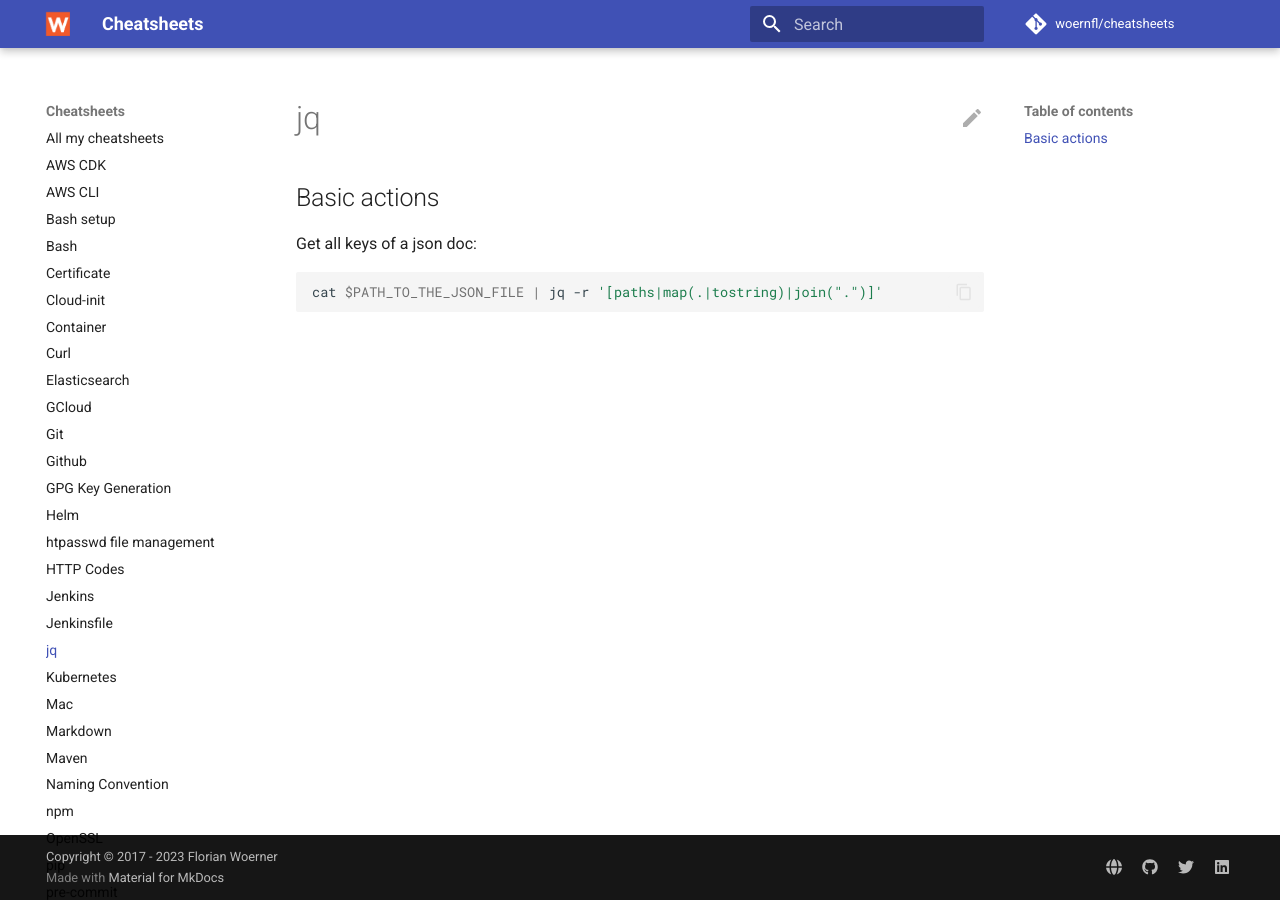
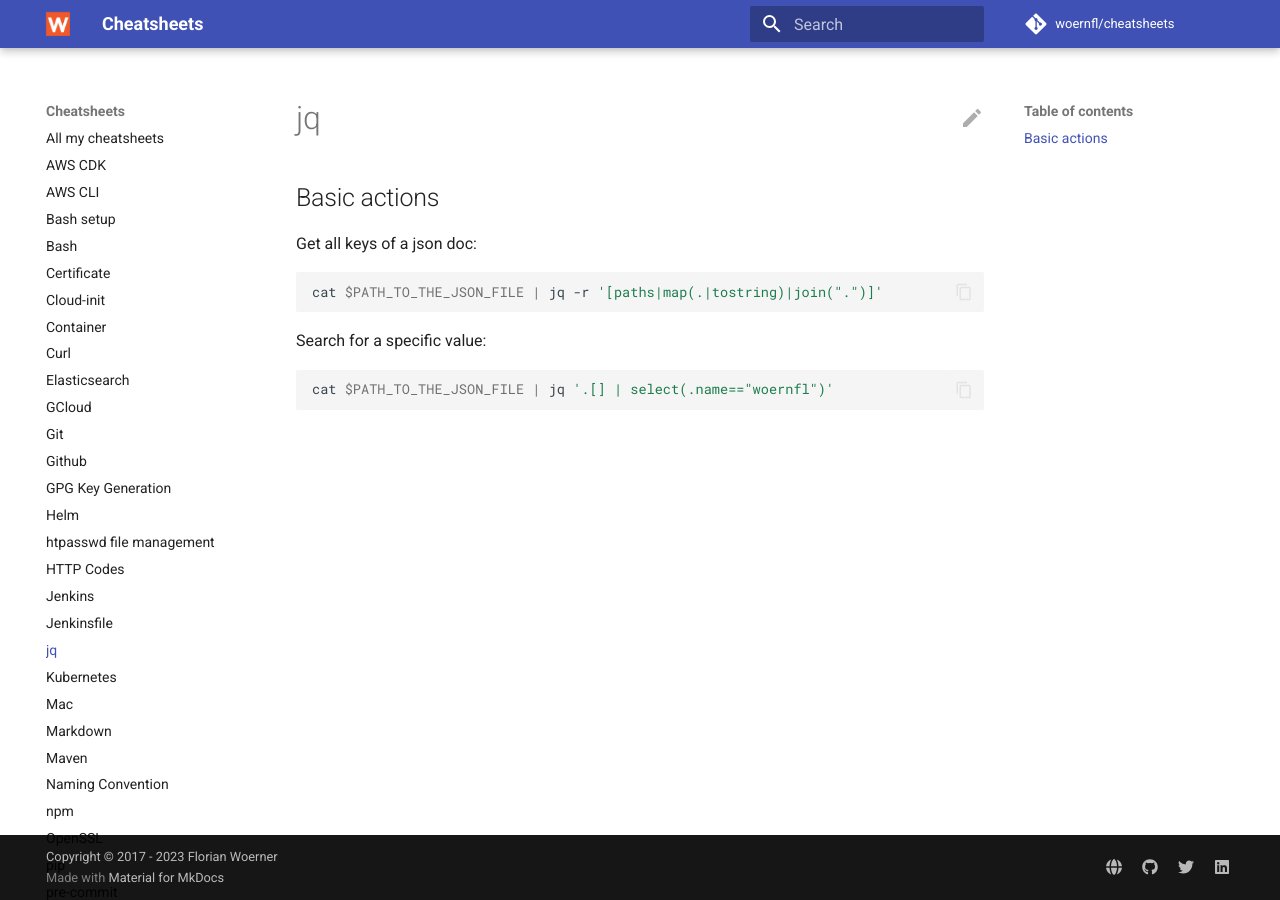
Before and after one commit to woernfl/cheatsheets, an MkDocs documentation site: the page built from docs/jq.md, in a window 1280 px wide. Built offline with MkDocs 1.6.1 and Material for MkDocs 9.7.7, drawn with Linux system fonts in a browser that asks for light colours; comment, search, counter and statistics services are not loaded.

Commit message:
Update jq.md (#190)

````diff
--- a/docs/jq.md
+++ b/docs/jq.md
@@ -7,3 +7,9 @@ Get all keys of a json doc:
 ```bash
 cat $PATH_TO_THE_JSON_FILE | jq -r '[paths|map(.|tostring)|join(".")]'
 ```
+
+Search for a specific value:
+
+```bash
+cat $PATH_TO_THE_JSON_FILE | jq '.[] | select(.name=="woernfl")'
+```
````
